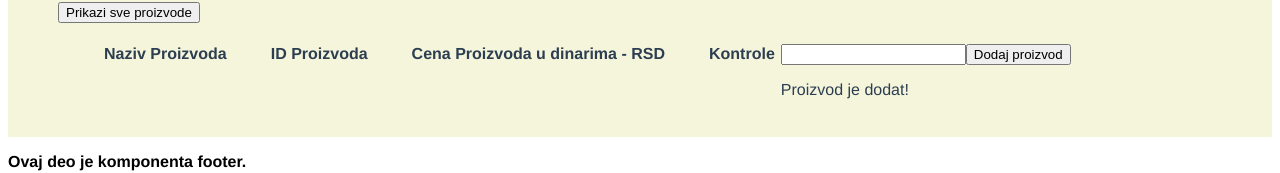
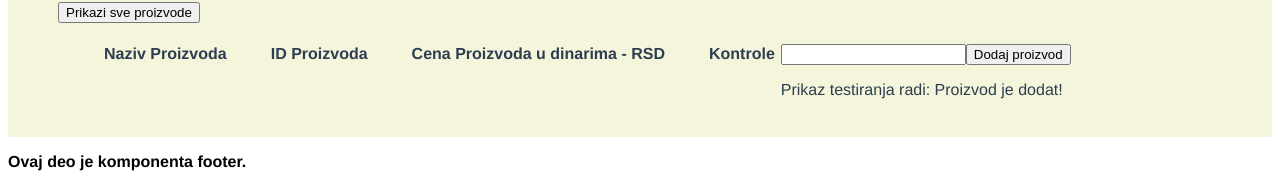
Before and after one commit to tatjanatanaskovich/pabp1papp-, a Vue app: page / in a window 1280 px wide. Shown: the part 689-862 px from the top of the page. Built offline with nearby package versions, Linux system fonts and the light colour scheme.

Commit message:
Small changes

```diff
--- a/src/components/Category.vue
+++ b/src/components/Category.vue
@@ -38,7 +38,7 @@
       </td>
       <td>
         <ul>
-          <li>
+          <li style="list-style-type: none;">
             <button @click="GetProductsInCategory()">Prikazi sve proizvode iz odabrane kategorije</button>
           </li>
         </ul>
--- a/src/components/Product.vue
+++ b/src/components/Product.vue
@@ -16,7 +16,7 @@
     <div>
       <input type="text" v-model="newProduct.productName">
       <button @click="AddNewProduct()">Dodaj proizvod</button>
-      <p>Proizvod {{newProduct.productName}} je dodat!</p>
+      <p>Prikaz testiranja radi: Proizvod {{newProduct.productName}} je dodat!</p>
     </div>
 
 
```
